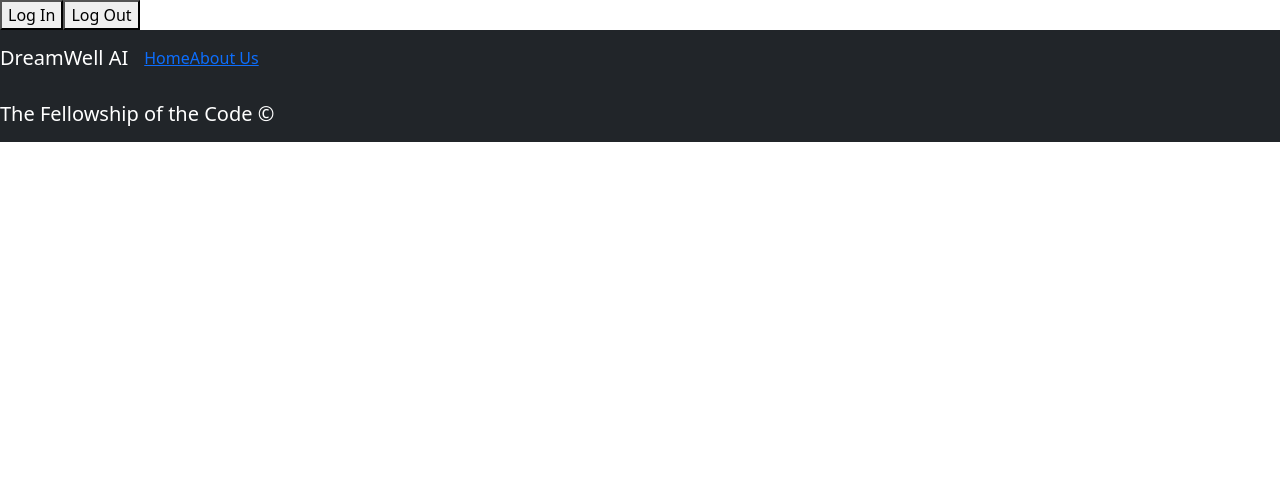
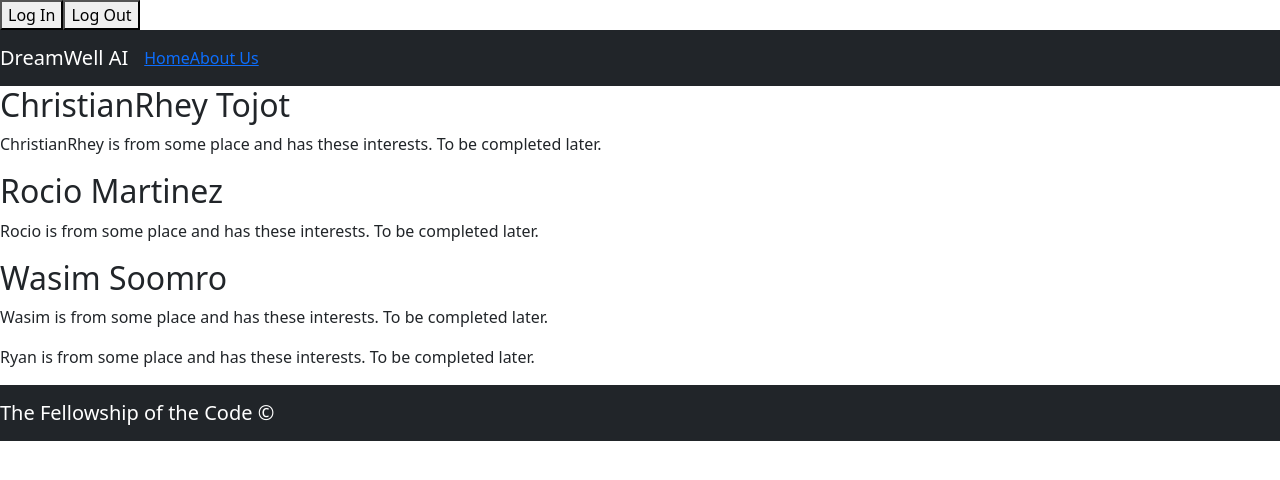
Before and after one commit to The-Fellowship-of-the-Code/CodeFellowship, a React (Create React App) app: page /about in a window 1280 px wide. Shown: the top 480 px of the page. Built offline with nearby package versions, Linux system fonts and the light colour scheme; no server answers.

Commit message:
OneTimeForTheWestSide

```diff
--- a/src/App.js
+++ b/src/App.js
@@ -6,6 +6,7 @@ import Story from './Story';
 import Profile from './Profile';
 import Login from './Login';
 import Logout from './Logout';
+import About from './About';
 import 'bootstrap/dist/css/bootstrap.min.css';
 import {
   BrowserRouter as Router,
@@ -21,6 +22,7 @@ function App() {
           <Login />
           <Logout />
           <Header />
+          <Profile />
           <Routes>
             <Route
               exact path="/"
@@ -29,7 +31,7 @@ function App() {
             </Route>
             <Route
               exact path="/about"
-              element = {<Profile />}
+              element = {<About />}
             >
 
             </Route>
```
